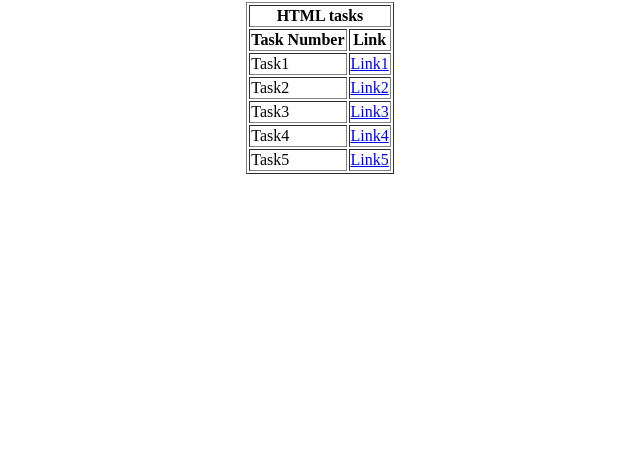
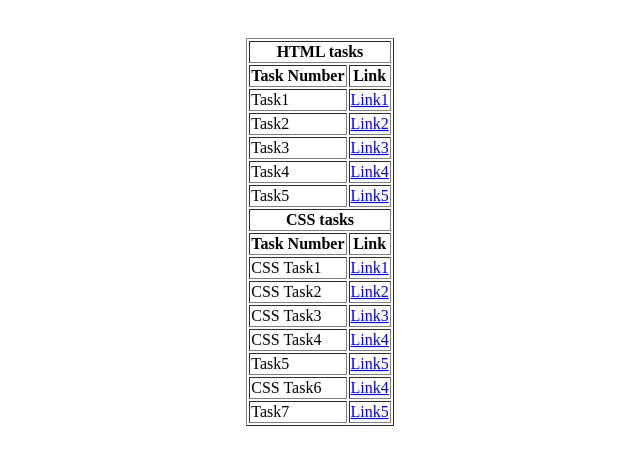
Before and after one commit to kiransrinivas2707/mernstack-internship-tasks, a plain HTML site: page index.html in a window 1280 px wide. Shown: the part 78-540 px from the top of the page, without its empty margins (320-960 px from the left). Drawn offline with Linux system fonts and the light colour scheme.

Commit message:
Update index.html file with html tasks to index.html file to html & css tasks

```diff
--- a/index.html
+++ b/index.html
@@ -37,6 +37,46 @@
     <td>Task5</td>
     <td><a href="./Task5.html">Link5</a></td>
 </tr>
+
+<br/>
+<br/>
+
+<tr>
+<th colspan="2">CSS tasks</th>
+</tr>
+<tr>
+<th>Task Number</th>
+<th>Link</th>
+</tr>
+<tr>
+<td>CSS Task1</td>
+<td><a href="./css-task-1.html">Link1</a></td>
+</tr>
+<tr>
+<td>CSS Task2</td>
+<td><a href="./css-task-2.html">Link2</a></td>
+</tr>
+<tr>
+<td>CSS Task3</td>
+<td><a href="./css-task-3.html">Link3</a></td>
+</tr>
+
+<tr>
+    <td>CSS Task4</td>
+    <td><a href="./css-task-4.html">Link4</a></td>
+</tr>
+<tr>
+    <td>Task5</td>
+    <td><a href="./css-task-5.html">Link5</a></td>
+</tr>
+<tr>
+    <td>CSS Task6</td>
+    <td><a href="./css-task-6.html">Link4</a></td>
+</tr>
+<tr>
+    <td>Task7</td>
+    <td><a href="./css-task-7.html">Link5</a></td>
+</tr>
 </table>
 
 
```
